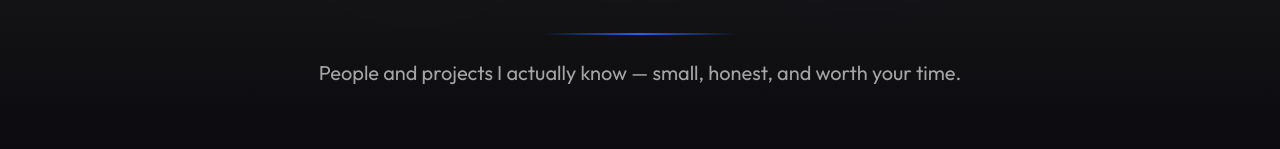
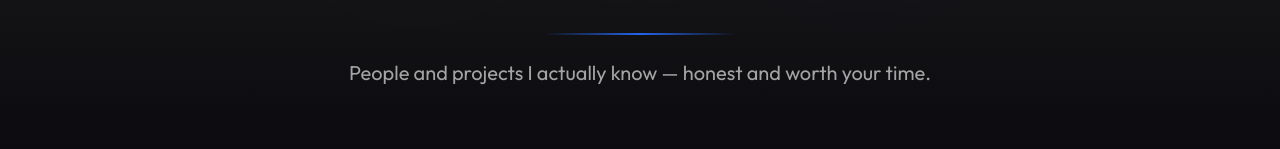
Before and after one commit to Timythius/algorithmicfaith, a Next.js app: page /creators in a window 1280 px wide. Shown: the part 351-500 px from the top of the page. Built offline with nearby package versions, Linux system fonts and the light colour scheme; no server answers.

Commit message:
Remove 'small' from creators page subtitle
Co-Authored-By: Claude Opus 4.6 (1M context) <noreply@anthropic.com>

```diff
--- a/app/creators/page.tsx
+++ b/app/creators/page.tsx
@@ -55,7 +55,7 @@ export default function CreatorsPage() {
           {/* Jewel divider */}
           <div className="w-48 h-[2px] mx-auto mb-6 bg-gradient-to-r from-transparent via-ruby-500 via-amethyst-500 via-sapphire-500 via-emerald-500 via-gold-500 to-transparent" />
           <p className="text-xl text-dark-300 max-w-2xl mx-auto">
-            People and projects I actually know — small, honest, and worth your time.
+            People and projects I actually know — honest and worth your time.
           </p>
         </div>
       </div>
```
